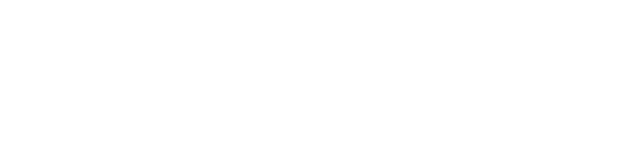
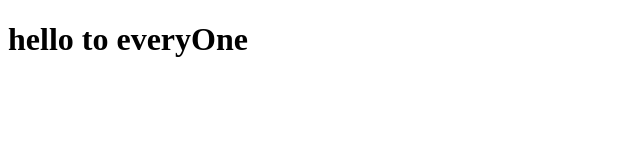
Before and after one commit to Rahulwagh1114/project2, a plain HTML site: page index.html in a window 1280 px wide. Shown: the whole page, without its empty margins (0-640 px from the left). Drawn offline with Linux system fonts and the light colour scheme.

Commit message:
new data included

```diff
--- a/index.html
+++ b/index.html
@@ -4,6 +4,7 @@
     <meta charset="UTF-8">
     <meta name="viewport" content="width=device-width, initial-scale=1.0">
     <title>sample code</title>
+    <h1>hello to everyOne</h1>
 </head>
 <body>
 
```
